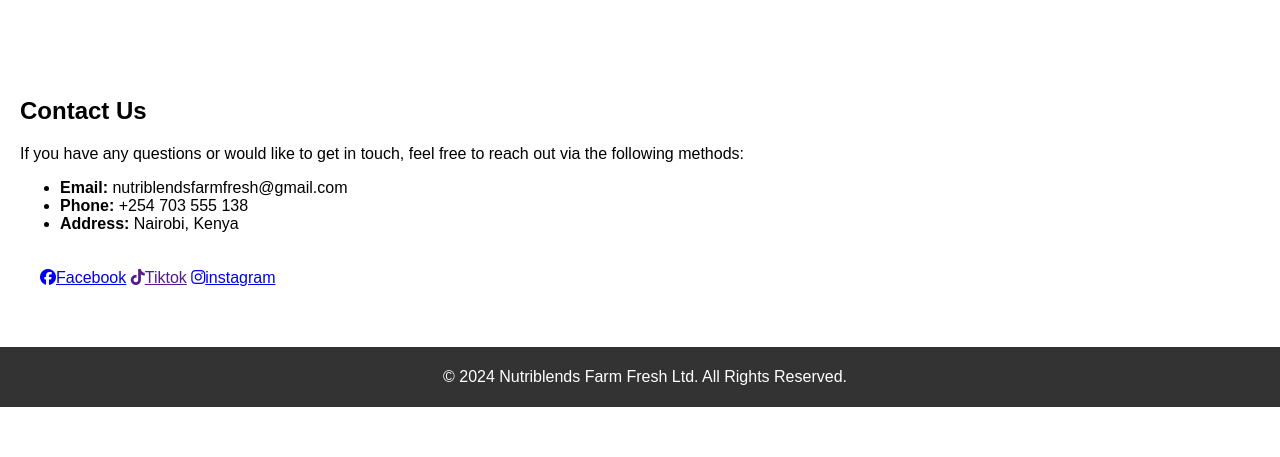
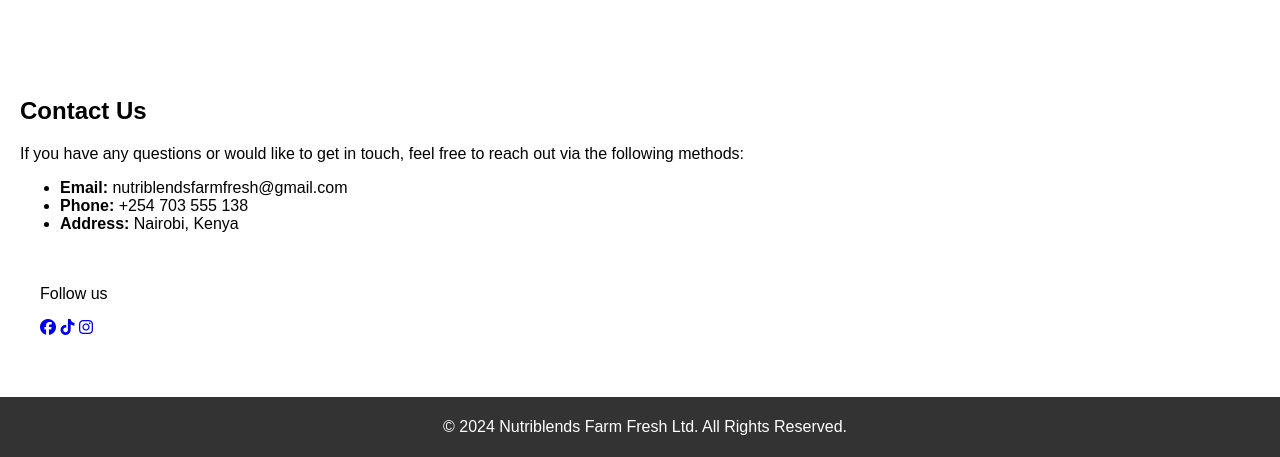
Before and after one commit to alphaaaaaaaaaaaaaaaaaaaaaa/nutriblends-farm-fresh-ltd, a plain HTML site: page index.html in a window 1280 px wide. Shown: the part 2094-2551 px from the top of the page. Before the commit the page ends 2501 px from the top, so only its background shows below. Drawn offline with Linux system fonts and the light colour scheme.

Commit message:
Add files via upload

```diff
--- a/index.html
+++ b/index.html
@@ -19,7 +19,6 @@
 <nav>
     <a href="#home">Home</a>
     <a href="#about">About Us</a>
-    <a href="#services">Services</a>
     <a href="#products">Products</a>
     <a href="#contact">Contact</a>
 </nav>
@@ -40,9 +39,13 @@
     </div>
 </section>
 
+
+
+
 <!-- Product Gallery Section -->
 <section class="products" id="products">
     <div class="container">
+        <div class="sauces">
             <h2 id="product">Our Products</h2>
             <div class="product-gallery">
                 <!-- Product 1 -->
@@ -96,6 +99,7 @@
                 <!-- Add more products here -->
         </div>
     </div>
+    </div>
 </section>
 
 <!-- Contact Section -->
@@ -110,10 +114,13 @@
 
         </ul>
 
+
     <div class="container" id="social-media">
-        <a href="https://www.facebook.com/Nutriblendsdelights" target="_blank"><i class="fa-brands fa-facebook"></i>Facebook</a>
-       <a href=""><i class="fa-brands fa-tiktok" target="_blank"></i>Tiktok</a>
-       <a href="https://www.instagram.com/nutriblendsdelights?utm_source=ig_web_button_share_sheet&igsh=ZDNlZDc0MzIxNw==" target="_blank"><i class="fa-brands fa-instagram"></i>instagram</a>
+        <p class="follow"> Follow us</p>
+        <a href="https://www.facebook.com/Nutriblendsdelights" target="_blank"><i class="fa-brands fa-facebook" ></i></a>
+       <a href="https://www.tiktok.com/@nutriblendsfreshdelight?is_from_webapp=1&sender_device=pc" target="_blank"><i class="fa-brands fa-tiktok" ></i></a>
+       <a href="https://www.instagram.com/nutriblendsdelights?utm_source=ig_web_button_share_sheet&igsh=ZDNlZDc0MzIxNw==" target="_blank"><i class="fa-brands fa-instagram"></i></a>
+
     </div>
     </div>
 
```
Lines whose indentation alone changed are shown as unchanged.
